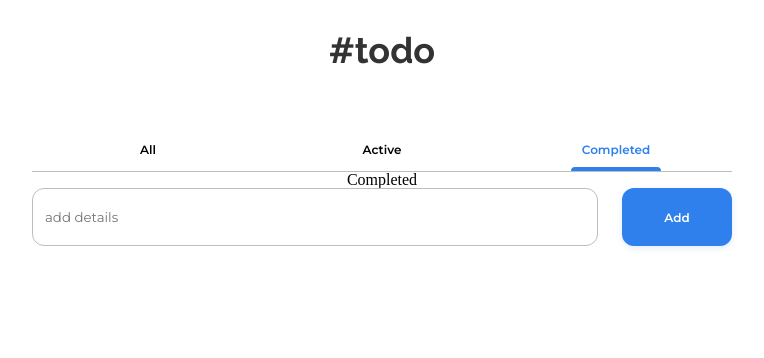
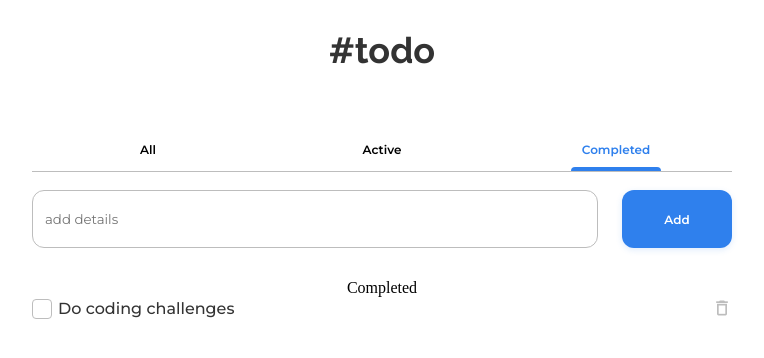
Before and after one commit to angeleraser/todo-app-react, a React (Create React App) app: page / in a window 1280 px wide. Both pictures are taken after a click on the button "Completed". Shown: the top 358 px of the page, without its empty margins (258-1022 px from the left). Built offline with nearby package versions, Linux system fonts and the light colour scheme.

Commit message:
feat: create todo item component

```diff
--- a/src/App.tsx
+++ b/src/App.tsx
@@ -1,16 +1,36 @@
-import React, { useState } from 'react';
+import React, { useEffect, useState } from 'react';
 import { AddTodoForm } from './components/AddTodoForm';
 import { TabBar } from './components/TabBar';
+import { TodoItem } from './components/TodoItem';
+// import { Todo } from './core/domain/models/Todo';
+import { LocalStorageTodoService } from './core/services/LocalStorageTodo.service';
 
 const TAB_ACTIONS = ['All', 'Active', 'Completed'];
 const initialAction = TAB_ACTIONS[0];
 
+const TodoService = new LocalStorageTodoService();
+
 function App() {
 	const [currentView, setCurrentView] = useState(initialAction);
+	// const [todoList, setTodoList] = useState<Todo[]>([]);
 
 	const handleAddTodo = (label: string) => {
 		console.log(label);
 	};
+
+	useEffect(() => {
+		if (currentView === 'All') {
+			console.log(TodoService.getAll);
+		}
+
+		if (currentView === 'Active') {
+			console.log(TodoService.getAllActive);
+		}
+
+		if (currentView === 'Completed') {
+			console.log(TodoService.getAllCompleted);
+		}
+	}, [currentView]);
 
 	return (
 		<div className='App'>
@@ -19,13 +39,21 @@ function App() {
 
 				<TabBar
 					actions={TAB_ACTIONS}
-					onSelectAction={(value) => setCurrentView(value)}
+					onSelectAction={setCurrentView}
 					initialAction={initialAction}
 				/>
 
+				<AddTodoForm onSubmit={handleAddTodo} />
+
 				<h1>{currentView}</h1>
 
-				<AddTodoForm onSubmit={handleAddTodo} />
+				<div className='todo-content__list'>
+					<TodoItem
+						id='todo-1'
+						label='Do coding challenges'
+						removable={currentView === 'Completed'}
+					/>
+				</div>
 			</div>
 		</div>
 	);
--- a/src/components/AddTodoForm/index.tsx
+++ b/src/components/AddTodoForm/index.tsx
@@ -17,6 +17,7 @@ export const AddTodoForm = ({ onSubmit }: AddTodoFormProps) => {
 	return (
 		<form onSubmit={handleSubmit} className='add-todo-form'>
 			<input
+				required
 				value={todoLabel}
 				onChange={(event) => setTodoLabel(event.target.value)}
 				placeholder='add details'
--- a/src/components/AddTodoForm/styles.scss
+++ b/src/components/AddTodoForm/styles.scss
@@ -4,6 +4,7 @@
 	display: flex;
 	align-items: stretch;
 	width: 100%;
+	margin: 18px 0 32px;
 
 	.app-button {
 		min-width: 110px;
--- a/src/components/Checkbox/styles.scss
+++ b/src/components/Checkbox/styles.scss
@@ -1,7 +1,8 @@
 @import '../../scss/index';
 
 .checkbox {
-	display: inline-block;
+	display: inline-flex;
+	align-items: center;
 
 	&__input {
 		height: 0;
@@ -39,6 +40,7 @@
 			background-color: $blue-1;
 			display: flex;
 			position: relative;
+			border-color: $blue-1;
 			animation: shrink-bounce 200ms cubic-bezier(0.4, 0, 0.23, 1);
 
 			&::before {
@@ -46,7 +48,7 @@
 				color: $white;
 				position: absolute;
 				top: 10px;
-				left: 4.5px;
+				left: 5px;
 				border-right: 2px solid transparent;
 				border-bottom: 2px solid transparent;
 				transform: rotate(45deg);
--- /dev/null
+++ b/src/components/TodoItem/index.tsx
@@ -0,0 +1,31 @@
+import React from 'react';
+import { AppButton } from '../AppButton';
+import { Checkbox } from '../Checkbox';
+import './styles.scss';
+
+interface TodoItemProps {
+	label: string;
+	id: string;
+	removable?: boolean;
+}
+
+export const TodoItem = (props: TodoItemProps) => {
+	return (
+		<div className='todo-item'>
+			<div className='todo-item__checkbox'>
+				<Checkbox id={props.id} label={props.label} />
+			</div>
+
+			{props.removable ? (
+				<div className='todo-item__actions'>
+					<AppButton
+						icon='delete_outline'
+						iconColor='gray'
+						withoutBoxShadow
+						padding='none'
+					/>
+				</div>
+			) : null}
+		</div>
+	);
+};
--- /dev/null
+++ b/src/components/TodoItem/styles.scss
@@ -0,0 +1,9 @@
+.todo-item {
+	display: flex;
+	align-items: center;
+	justify-content: space-between;
+
+	.app-button {
+		min-height: auto;
+	}
+}
--- a/src/scss/index.scss
+++ b/src/scss/index.scss
@@ -30,5 +30,9 @@
 			font-family: $font-raleway;
 			margin-bottom: 60px;
 		}
+
+		&__list {
+			width: 100%;
+		}
 	}
 }
```
